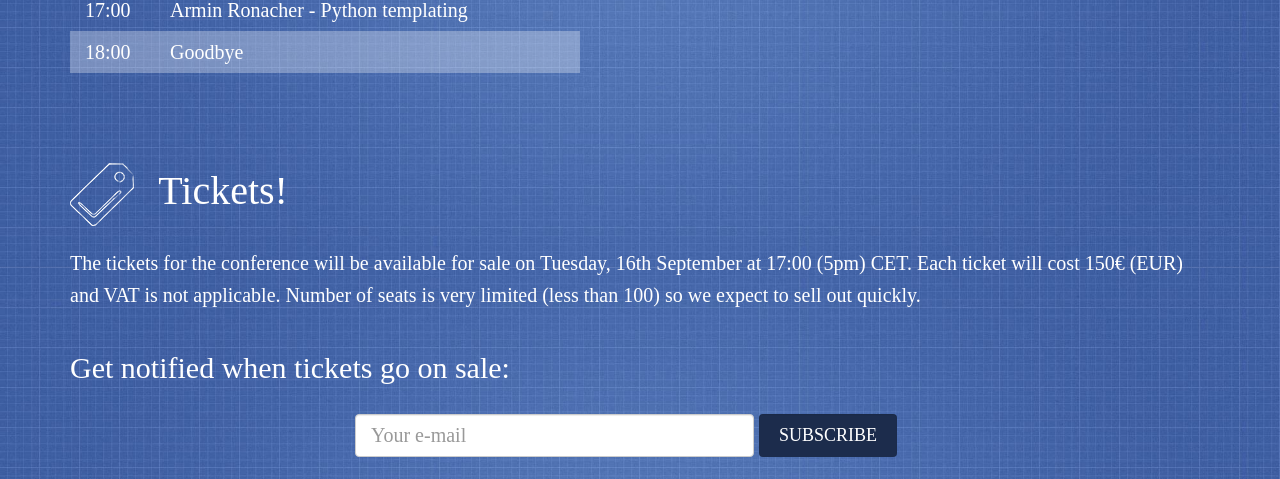
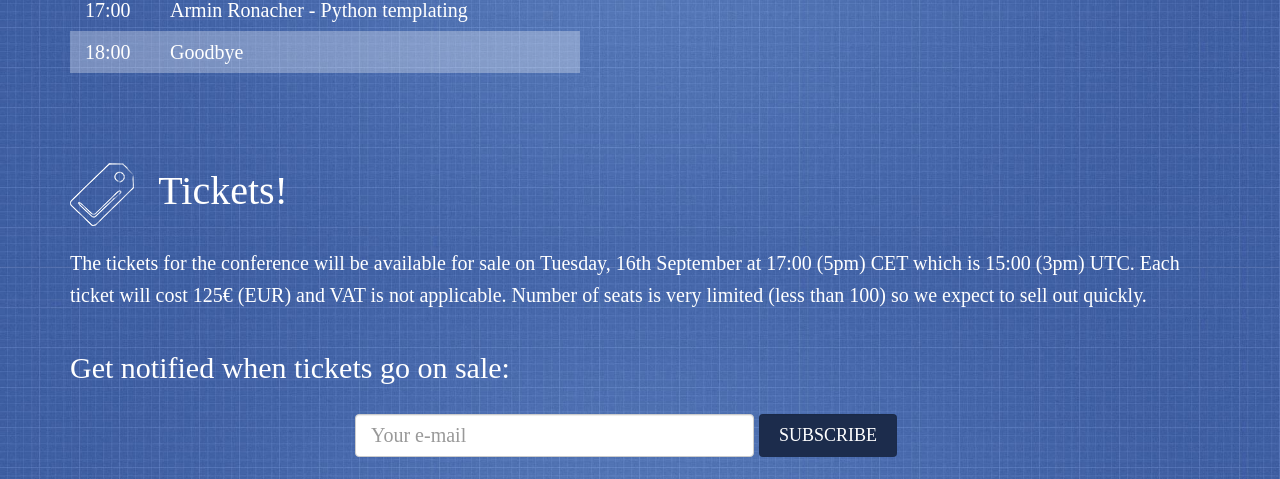
Before and after one commit to djangounderthehood/duh-web, a Django app: page / in a window 1280 px wide. Shown: the part 2132-2611 px from the top of the page. Run offline with Django 3.2, Linux system fonts and the light colour scheme; some libraries are stand-ins or nearby versions; some web fonts are replaced.

Commit message:
Fixed ticket price on the homepage

```diff
--- a/templates/_interest.html
+++ b/templates/_interest.html
@@ -5,8 +5,8 @@
     Tickets!
 </h2>
 
-<p>The tickets for the conference will be available for sale on Tuesday, 16th September at 17:00 (5pm) CET. Each ticket
-will cost 150€ (EUR) and VAT is not applicable. Number of seats is very limited (less than 100) so we expect to sell out quickly. </p>
+<p>The tickets for the conference will be available for sale on Tuesday, 16th September at 17:00 (5pm) CET which is 15:00 (3pm) UTC. Each ticket
+will cost 125€ (EUR) and VAT is not applicable. Number of seats is very limited (less than 100) so we expect to sell out quickly. </p>
 
 <h3>Get notified when tickets go on sale:</h3>
 
```
